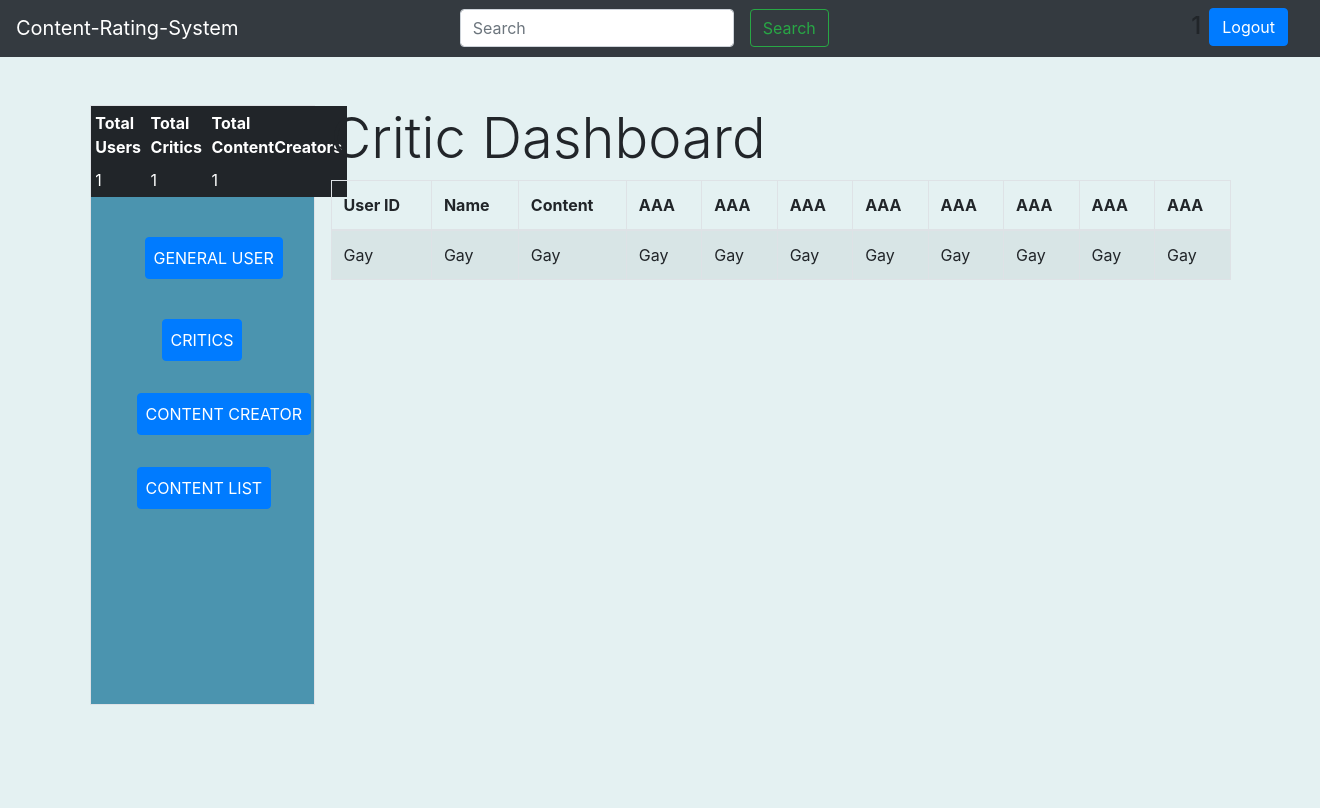
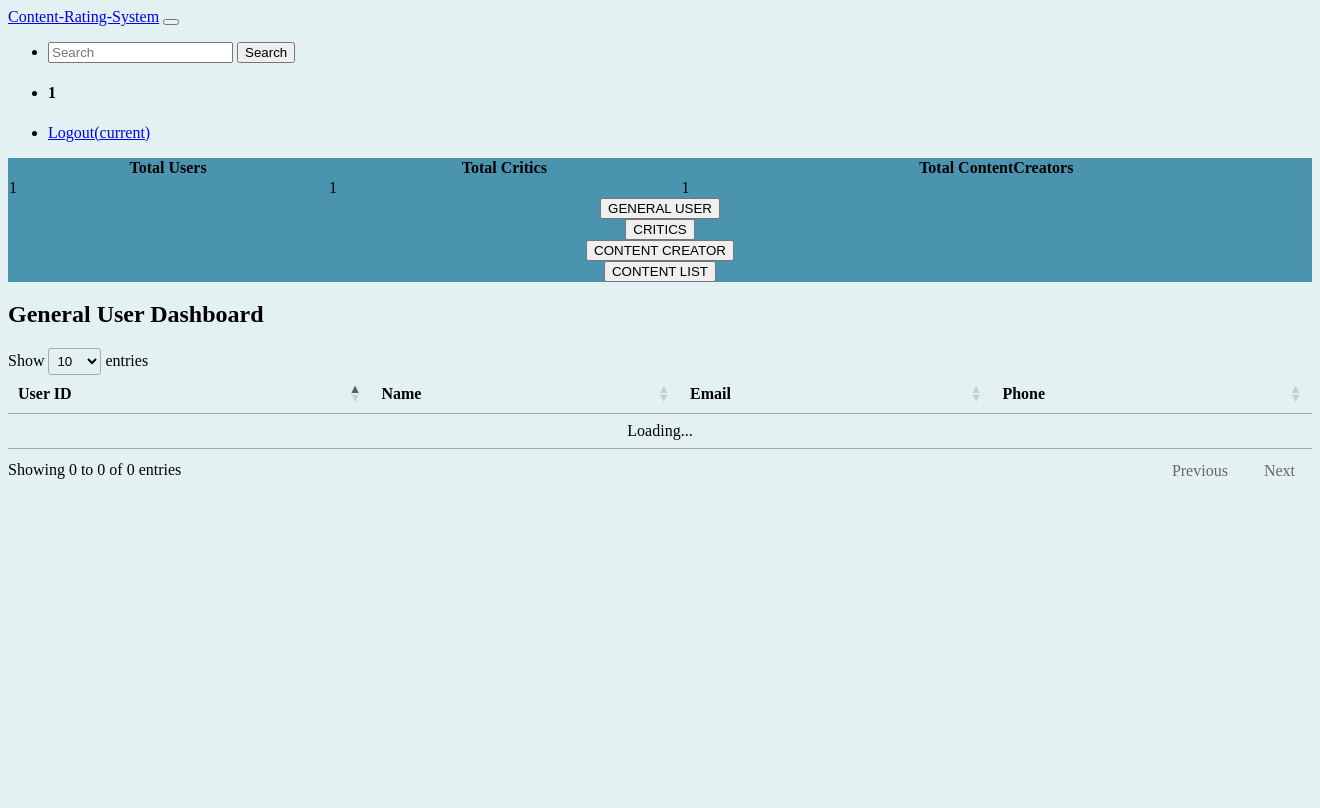
Before and after one commit to ihasidul/Content-Rating-System, a PHP site: template app/views/Admin/AdminView.php in a window 1320 px wide; the page is wider, and only the part inside the window is pictured. Before the commit the page ends 705 px from the top of that part, so only its background shows below. Run offline with PHP 8.4, Linux system fonts and the light colour scheme; the visitor is signed in with stand-in values (Sample User, id 1); the template is opened without the code that fills it: most values are stand-ins (such as "Sample title", 1, 10 or a date in 2020); some libraries are stand-ins or nearby versions.

Commit message:
General user table in admin added

```diff
--- a/app/controllers/AdminController.php
+++ b/app/controllers/AdminController.php
@@ -30,4 +30,10 @@ class AdminController extends Controller
         $cc = $this->model('ContentCreatorModel');
         return $cc->getTotalNumberOfContentCreator();
     }
+
+    public function getAllUsers()
+    {
+        $users = $this->model('UserModel')->getAllUsers();
+        echo json_encode(["data" => $users]);
+    }
 }
--- a/app/views/Admin/AdminView.php
+++ b/app/views/Admin/AdminView.php
@@ -5,14 +5,10 @@
     <meta http-equiv="Content-type" content="text/html; charset=utf-8">
     <meta name="viewport" content="width=device-width,initial-scale=1">
     <title>Admin Dashboard</title>
-    <link rel="stylesheet" type="text/css" href="https://cdnjs.cloudflare.com/ajax/libs/twitter-bootstrap/4.1.1/css/bootstrap.min.css" />
-    <link rel="stylesheet" type="text/css" href="https://cdn.datatables.net/1.10.21/css/dataTables.bootstrap4.min.css" />
+    <link rel="stylesheet" type="text/css" href="https://cdn.datatables.net/v/bs4-4.1.1/dt-1.10.21/sp-1.1.0/datatables.min.css" />
 
-    <script type="text/javascript" src="https://code.jquery.com/jquery-3.3.1.min.js"></script>
-    <script type="text/javascript" src="https://cdnjs.cloudflare.com/ajax/libs/twitter-bootstrap/4.1.1/js/bootstrap.min.js"></script>
-    <script type="text/javascript" src="https://cdn.datatables.net/1.10.21/js/jquery.dataTables.min.js"></script>
-    <script type="text/javascript" src="https://cdn.datatables.net/1.10.21/js/dataTables.bootstrap4.min.js"></script>
-
+    <script src="https://code.jquery.com/jquery-3.5.1.min.js" integrity="sha256-9/aliU8dGd2tb6OSsuzixeV4y/faTqgFtohetphbbj0=" crossorigin="anonymous"></script>
+    <script type="text/javascript" src="https://cdn.datatables.net/v/bs4-4.1.1/dt-1.10.21/sp-1.1.0/datatables.min.js"></script>
     <!--<script src="../includes/AdminTables.js"></script> -->
 
     <style>
@@ -27,6 +23,12 @@
         html,
         body {
             height: 100%;
+        }
+
+        .dataTables_wrapper .dataTables_filter {
+            float: right;
+            text-align: right;
+            visibility: hidden;
         }
     </style>
     <script>
@@ -47,13 +49,13 @@
                 <ul class="navbar-nav mr-auto ml-auto">
                     <li class="nav-item ml-auto mx-sm-5">
                         <form class="form-inline my-1 my-lg-0">
-                            <input class="form-control mr-sm-3" type="search" placeholder="Search" aria-label="Search">
+                            <input id="search" class="form-control mr-sm-3" type="search" placeholder="Search" aria-label="Search">
                             <button class="btn btn-outline-success my-1 my-sm-0" type="submit">Search</button>
                         </form>
                     </li>
                 </ul>
                 <ul class="navbar-nav ml-auto">
-                    <li class="nav-item pt-1 mr-2">
+                    <li class="nav-item text-white pt-1 mr-2">
                         <h4><?php echo $_SESSION["id"]; ?></h4>
                     </li>
                     <li class="nav-item active">
@@ -64,9 +66,9 @@
         </nav>
     </header>
 
-    <div class="h-75">
+    <div class="h-100">
         <div class="row h-100">
-            <div class="h-100 ml-auto mr-2 col-md-2 border mt-5" style="background-color: #4B94AF;">
+            <div class=" row h-100 ml-3 mr-2 col-md-2  mt-0" style="background-color: #4B94AF;">
                 <div class="row " id="totalUserData">
 
                     <table id="" class="table table-sm table-borderless table-dark" cellspacing="0" width="100%">
@@ -102,38 +104,22 @@
             </div>
 
             <div class="mr-auto ml-2 col-md-8">
-                <div class="row mt-5" id="courses_table">
-                    <h1 class="display-4">Critic Dashboard</h1>
-                    <table id="" class="table table-striped table-bordered" cellspacing="0" width="100%">
+                <div class="row mt-5" id="table_div">
+                    <h2 class="display-6">General User Dashboard</h2>
+                    <table id="general_user_table" class="table table-striped table-dark table-bordered" cellspacing="0" style="width:100%">
                         <thead>
                             <tr>
                                 <th>User ID</th>
                                 <th>Name</th>
-                                <th>Content</th>
-                                <th>AAA</th>
-                                <th>AAA</th>
-                                <th>AAA</th>
-                                <th>AAA</th>
-                                <th>AAA</th>
-                                <th>AAA</th>
-                                <th>AAA</th>
-                                <th>AAA</th>
+                                <th>Email</th>
+                                <th>Phone</th>
 
                             </tr>
                         </thead>
+
                         <tbody id="CourseTable">
                             <!-- User table goes here. -->
-                            <td>Gay</td>
-                            <td>Gay</td>
-                            <td>Gay</td>
-                            <td>Gay</td>
-                            <td>Gay</td>
-                            <td>Gay</td>
-                            <td>Gay</td>
-                            <td>Gay</td>
-                            <td>Gay</td>
-                            <td>Gay</td>
-                            <td>Gay</td>
+
                         </tbody>
                     </table>
                 </div>
@@ -143,4 +129,29 @@
 
 </body>
 
+<script>
+    var table = $('#general_user_table').DataTable({
+        "ajax": {
+            "url": "getAllUsers",
+        },
+
+        "columns": [{
+                "data": "User ID"
+            },
+            {
+                "data": "Name"
+            },
+            {
+                "data": "Email"
+            },
+            {
+                "data": "Phone"
+            },
+        ],
+    }, );
+    $('#search').on('keyup', function() {
+        table.search(this.value).draw();
+    });
+</script>
+
 </html>
--- a/app/views/SignUpView.php
+++ b/app/views/SignUpView.php
@@ -29,7 +29,7 @@
         <article class="card-body mx-auto" style="max-width: 400px;">
             <h4 class="card-title mt-3 text-center">Create Your Account</h4>
             <p class="text-center">Get registered today!</p>
-            <form method="POST" action="Registration/register">
+            <form method="POST" action="">
                 <div class="form-group input-group">
                     <div class="input-group-prepend">
                         <span class="input-group-text"> <i class="fa fa-envelope"></i> </span>
```
Also changed, not shown: app/controllers/LoginController.php (+11 -0 lines), app/models/UserModel.php (+19 -0 lines).
